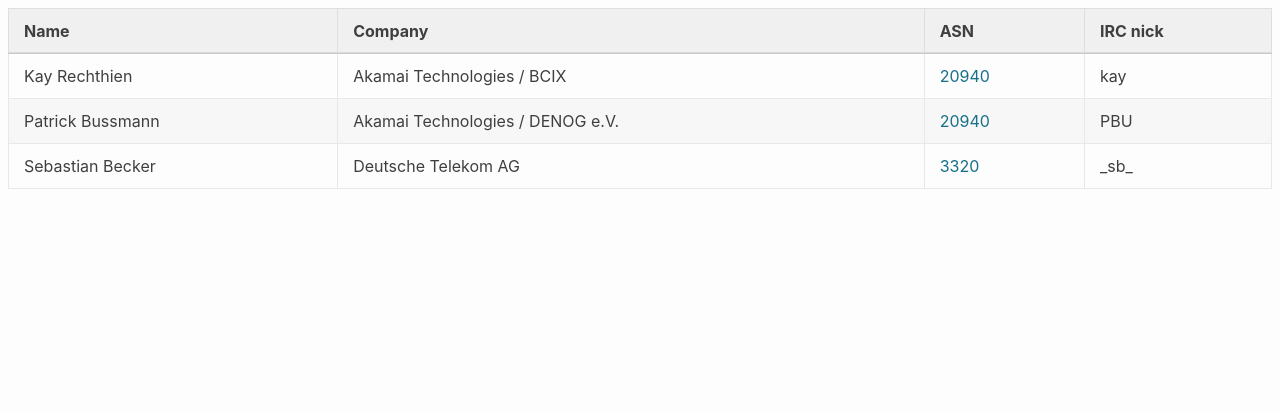
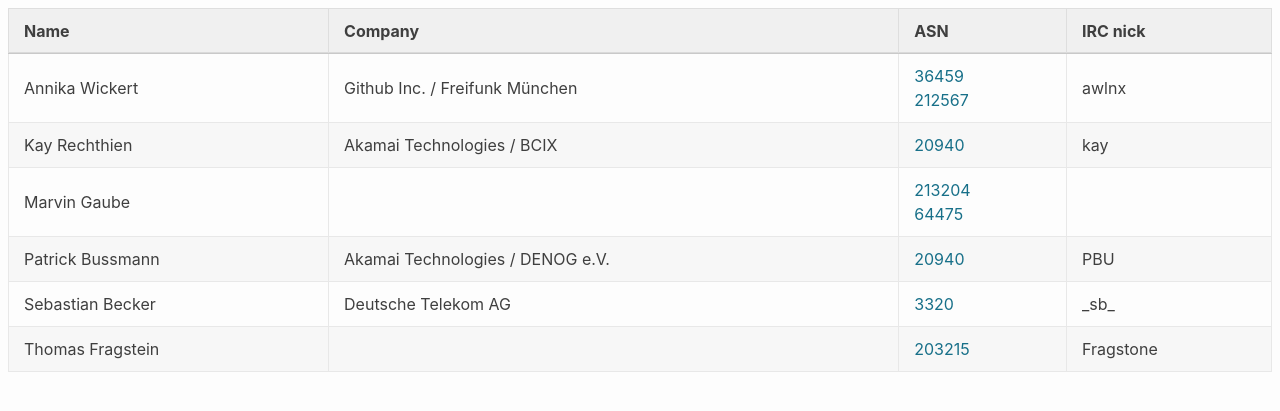
Before and after one commit to denog/pretix-attendeelist, a Jekyll site: the page built from meetup_2021_02/index.markdown, in a window 1280 px wide. Shown: the top 411 px of the page. Built offline with Jekyll 4.4.1, drawn with Linux system fonts in a browser that asks for light colours.

Commit message:
Latest data: Thu Apr  8 09:14:01 UTC 2021

```diff
--- a/_data/attendees_meetup_2021-02.json
+++ b/_data/attendees_meetup_2021-02.json
@@ -1,9 +1,21 @@
 [
+  {
+    "name": "Annika Wickert",
+    "company": "Github Inc. / Freifunk München",
+    "irc": "awlnx",
+    "asn": "36459 212567"
+  },
   {
     "name": "Kay Rechthien",
     "company": "Akamai Technologies / BCIX",
     "irc": "kay",
     "asn": "20940"
+  },
+  {
+    "name": "Marvin Gaube",
+    "company": null,
+    "irc": null,
+    "asn": "AS213204, AS64475"
   },
   {
     "name": "Patrick Bussmann",
@@ -16,5 +28,11 @@
     "company": "Deutsche Telekom AG",
     "irc": "_sb_",
     "asn": "3320"
+  },
+  {
+    "name": "Thomas Fragstein",
+    "company": null,
+    "irc": "Fragstone",
+    "asn": "203215"
   }
 ]
```
